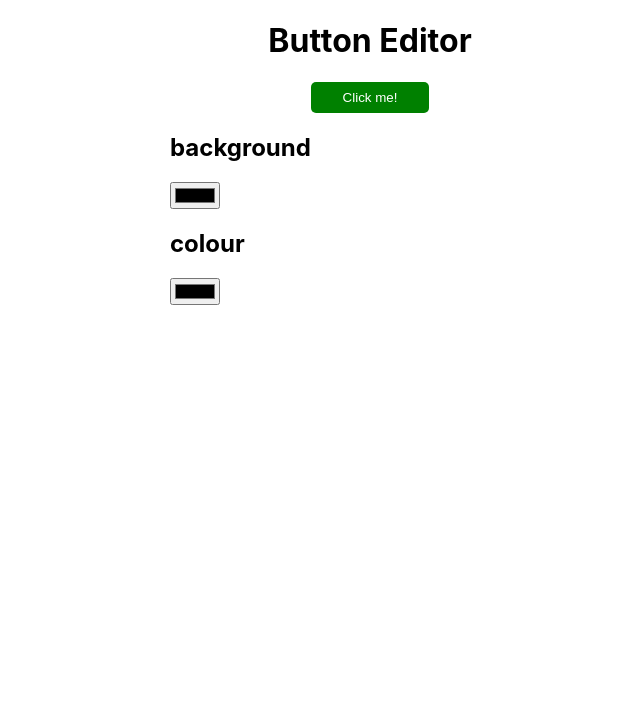
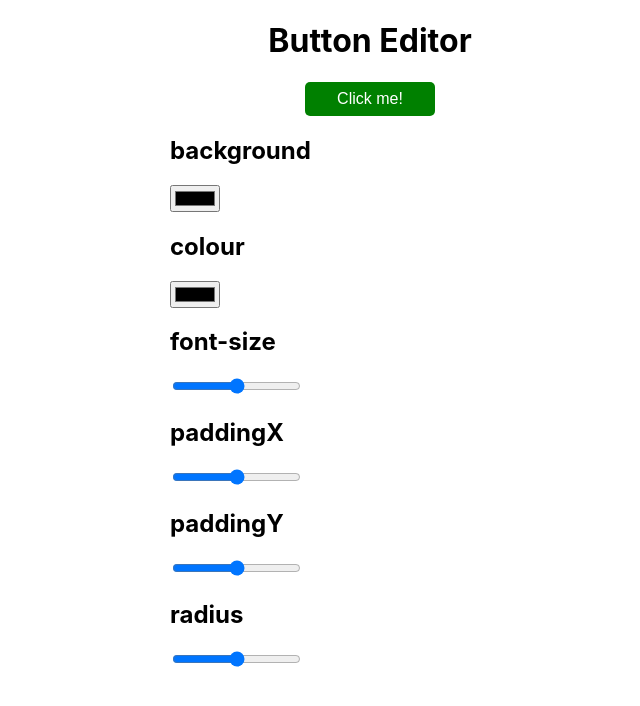
Before and after one commit to kryptondv/button-editor, a React (Create React App) app: page / in a window 1280 px wide. Shown: the top 706 px of the page, without its empty margins (270-910 px from the left). Built offline with nearby package versions, Linux system fonts and the light colour scheme.

Commit message:
add range input

```diff
--- a/src/App.js
+++ b/src/App.js
@@ -1,6 +1,7 @@
 import React from 'react';
 import Button from './components/button/Button';
 import ColorInput from './components/colorInput/ColorInput';
+import RangeInput from './components/rangeInput/RangeInput';
 
 function App() {
   return (
@@ -13,9 +14,14 @@ function App() {
         color="white"
         radius="5px"
         text="Click me!"
+        fontSize="1rem"
       />
       <ColorInput name="background" />
       <ColorInput name="colour" />
+      <RangeInput name="font-size" />
+      <RangeInput name="paddingX" />
+      <RangeInput name="paddingY" />
+      <RangeInput name="radius" />
     </div>
   );
 }
--- a/src/components/button/Button.styles.js
+++ b/src/components/button/Button.styles.js
@@ -5,6 +5,7 @@ const StyledButton = styled.button`
   padding: ${props => props.paddingX} ${props => props.paddingY};
   color: ${props => props.color};
   border-radius: ${props => props.radius};
+  font-size: ${props => props.fontSize};
   border: none;
   margin: 0 auto;
   display: block;
--- /dev/null
+++ b/src/components/rangeInput/RangeInput.js
@@ -0,0 +1,12 @@
+import React from 'react';
+
+const RangeInput = ({name}) => {
+  return (
+    <div>
+      <h2>{name}</h2>
+      <input type="range" name={name} />
+    </div>
+  );
+}
+
+export default RangeInput;
```
